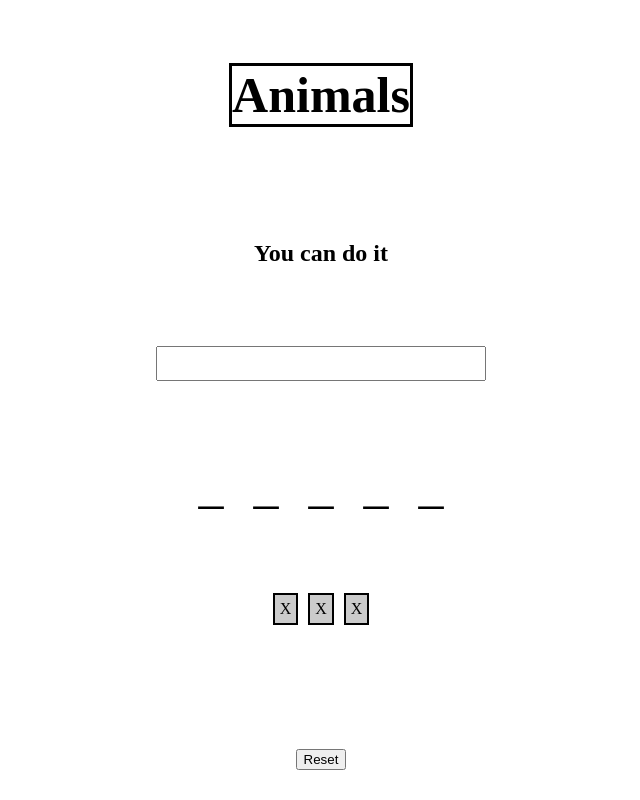
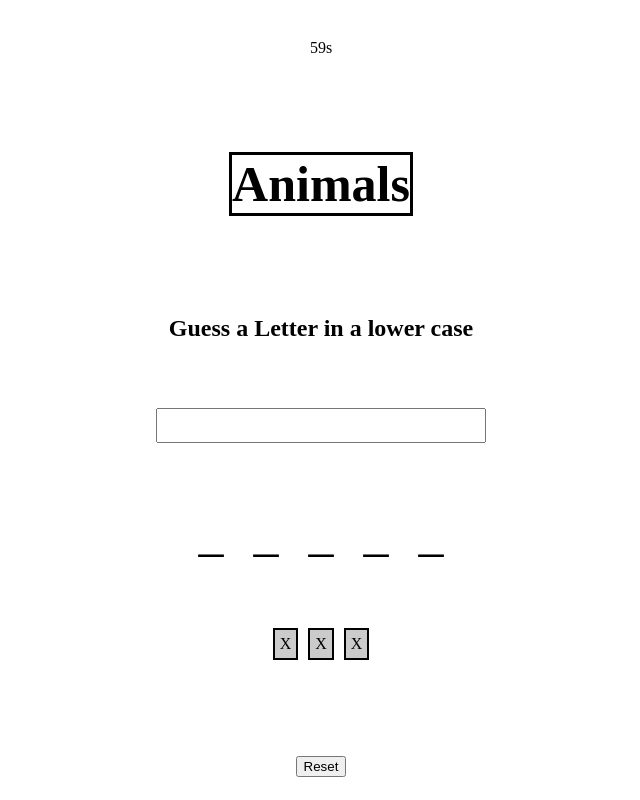
Before and after one commit to fatima-mohmd/Project1_guessTheWord, a plain HTML site: page index.html in a window 1280 px wide. Both pictures are taken after a click on the input "start". Shown: the whole page, without its empty margins (319-959 px from the left). Drawn offline with Linux system fonts and the light colour scheme.

Commit message:
timer done

```diff
--- a/index.html
+++ b/index.html
@@ -7,8 +7,10 @@
     <script defer src="script.js"></script>
     <title>Document</title>
   </head>
+  <body>
+    <p id="txt"></p>
     <h1 class="category">Animals</h1>
-    <h2>You can do it</h2>
+    <h2>Press start to start the game</h2>
     <input type="text" class="char" maxlength="1"/>
     <div class="word">
 
@@ -22,6 +24,6 @@
 
     </section>
 
-    <footer><input type="submit" class="submit" value="start"></input></footer>
-  </body>
+    <footer><input type="submit" class="submit" value="start"></input></footer></body>
+
 </html>
--- a/script.js
+++ b/script.js
@@ -7,7 +7,59 @@ let letters = document.querySelectorAll(".letter")
 let wrongA = document.querySelectorAll(".wrong")
 let guessedContainer = document.querySelector(".guessedLetters")
 let wordA = []
-let animals = ["dog", "cat", "zebra", "bird", "fish", "turtle", "lion", "tiger"]
+let animals = [
+  "dog",
+  "cat",
+  "zebra",
+  "bird",
+  "fish",
+  "turtle",
+  "lion",
+  "tiger",
+  "snake",
+  "penguin",
+  "pig",
+  "frog",
+  "elephant",
+  "eagle",
+  "lizard",
+  "tuna",
+  "goat",
+  "shrimp",
+  "dolphin",
+  "shark",
+  "sheep",
+  "wolf",
+  "fox",
+  "bear",
+  "snail",
+  "salmon",
+  "chicken",
+  "camel",
+  "whale",
+  "owl",
+  "canary",
+  "duck",
+  "octopus",
+  "mouse",
+  "horse",
+  "deer",
+  "crab",
+  "cow",
+  "monkey",
+  "gorilla",
+  "flamingo",
+  "giraffe",
+  "hamster",
+  "squid",
+  "jellyfish",
+  "rabbit",
+  "jaguar",
+  "kangaroo",
+  "koala",
+  "lobster",
+  "panda",
+]
 let guess
 let guessedCount = 0
 let found = false
@@ -18,14 +70,20 @@ let random
 let randomAnimal
 let guessedLettersContainer = document.querySelectorAll(".guessedLetters")
 let guessedA = []
+let timerInterval
+let seconds
+
 const start = () => {
   button.value = "Reset"
   container.style.opacity = 1
   input.style.opacity = 1
   wrong.style.opacity = 1
+  playerStatus.innerText = "Guess a Letter in a lower case"
 }
 const reset = () => {
-  playerStatus.style.opacity = 0
+  playerStatus.innerText = "Guess a Letter in a lower case"
+
+  playerStatus.style.opacity = 1
   container.style.opacity = 1
   input.style.opacity = 1
   button.value = "Reset"
@@ -38,9 +96,11 @@ const generateWord = () => {
   random = Math.floor(Math.random() * animals.length)
   randomAnimal = animals[random]
   //////////////////////////////
-
+  guessedContainer.innerHTML = ""
   container.innerHTML = ""
   wordA = []
+  guessedA = []
+  guessedCount = 0
   for (let i = 0; i < randomAnimal.length; i++) {
     div = document.createElement("div")
     div.innerText = "_"
@@ -52,42 +112,50 @@ const generateWord = () => {
 }
 const findLetter = () => {
   found = false
+  for (let i = 0; i < randomAnimal.length; i++) {
+    console.log("hELLO")
 
-  for (let i = 0; i < randomAnimal.length; i++) {
-    if (input.value === randomAnimal.charAt(i)) {
+    if (
+      input.value === randomAnimal.charAt(i) &&
+      !guessedA.includes(input.value)
+    ) {
+      console.log("lowered")
       wordA[i].innerText = input.value
       found = true
-      if (!guessedA.includes(input.value)) {
-        guessedCount++
-      }
-
-      console.log(guessedCount)
+      guessedCount++
     }
   }
-  // guessedA.push(input.value)
   if (!found) {
     for (let i = 0; i < wrongA.length; i++) {
-      if (wrongA[i].style.backgroundColor !== "red") {
+      if (
+        wrongA[i].style.backgroundColor !== "red" &&
+        !guessedA.includes(input.value)
+      ) {
         wrongA[i].style.backgroundColor = "red"
-        found = false
         wrongCount++
         break
       }
     }
   }
-  console.log(wrongCount)
   guessedLetters()
   winLoss()
   input.value = ""
 }
 const winLoss = () => {
-  if (wrongCount >= 3) {
-    playerStatus.innerText = "You loss"
+  if (
+    wrongCount >= 3 ||
+    document.querySelector("#txt").innerText === "EXPIRED"
+  ) {
     input.style.opacity = 0
+    playerStatus.innerText = "You loss the word is " + randomAnimal
+    document.querySelector("#txt").innerText = "EXPIRED"
+    // input.setAttribute("readOnly", true)
     button.value = "Play again"
-  } else if (guessedCount >= randomAnimal.length) {
+    clearInterval(timerInterval)
+  } else if (guessedCount == randomAnimal.length) {
     playerStatus.innerText = "You win"
     input.style.opacity = 0
+    guessedCount = 0
   }
 }
 const guessedLetters = () => {
@@ -99,17 +167,35 @@ const guessedLetters = () => {
     guessedContainer.appendChild(divG)
     guessedA.push(input.value)
   }
+}
 
-  console.log("this is the divG.innerText " + divG.innerText)
+const timer = () => {
+  clearInterval(timerInterval)
+  seconds = 60
+  timerInterval = setInterval(() => {
+    document.querySelector("#txt").innerText = seconds + "s "
+    seconds--
+    if (seconds < 0) {
+      clearInterval(timer)
+      document.querySelector("#txt").innerText = "EXPIRED"
+      winLoss()
+    }
+  }, 1000)
 }
+
 //done//////////////////////////////////////////////////////////
 button.addEventListener("click", () => {
   wrongCount = 0
+  timer()
   if (button.value === "start") {
     start()
   } else {
+    // input.setAttribute("readOnly", false)
+
     reset()
   }
+  // input.setAttribute("readOnly", false)
+
   generateWord()
 })
 input.addEventListener("input", () => {
```
